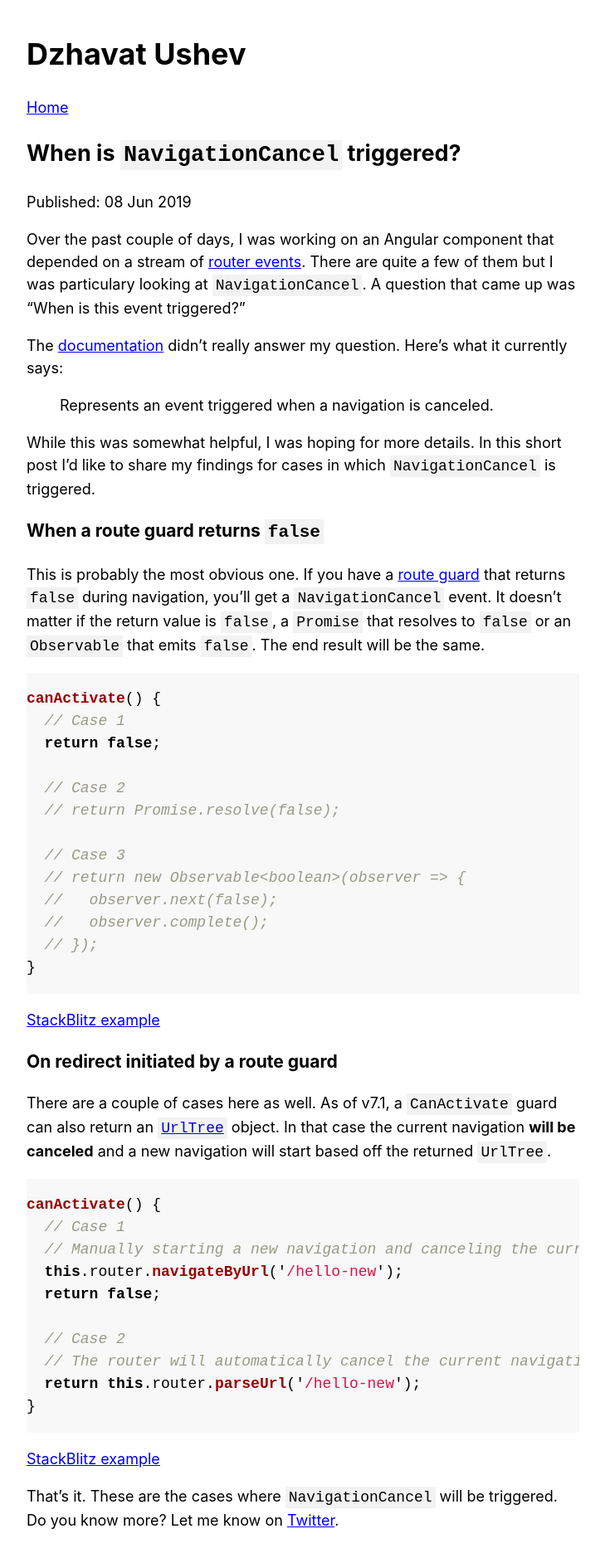
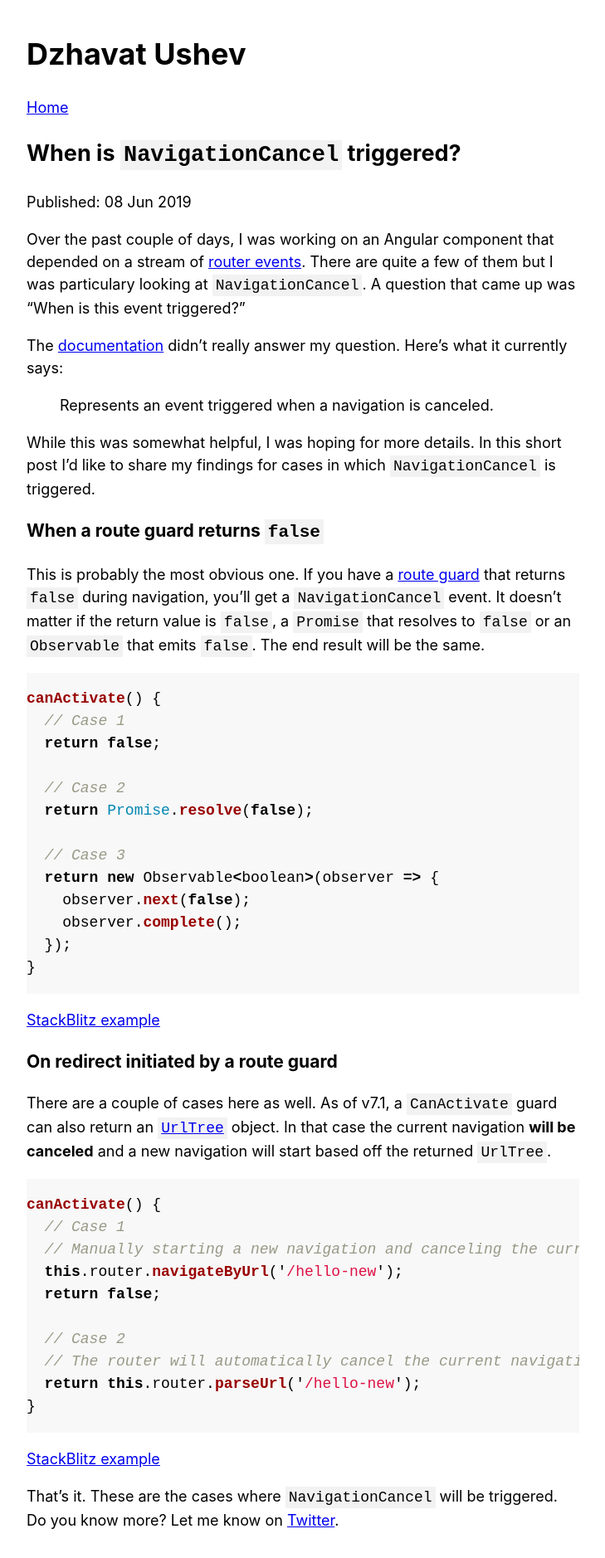
Before and after one commit to dzhavat/dzhavat.github.io, a Jekyll site: the page built from _posts/2019-06-08-when-is-navigation-cancel-triggered.md, in a window 1280 px wide. Shown: the whole page at 83% size, without its empty margins (275-1004 px from the left). Built offline with Jekyll 4.4.1, drawn with Linux system fonts in a browser that asks for light colours.

````diff
--- a/_posts/2019-06-08-when-is-navigation-cancel-triggered.md
+++ b/_posts/2019-06-08-when-is-navigation-cancel-triggered.md
@@ -25,13 +25,13 @@ canActivate() {
   return false;
 
   // Case 2
-  // return Promise.resolve(false);
+  return Promise.resolve(false);
 
   // Case 3
-  // return new Observable<boolean>(observer => {
-  //   observer.next(false);
-  //   observer.complete();
-  // });
+  return new Observable<boolean>(observer => {
+    observer.next(false);
+    observer.complete();
+  });
 }
 ```
 
````
